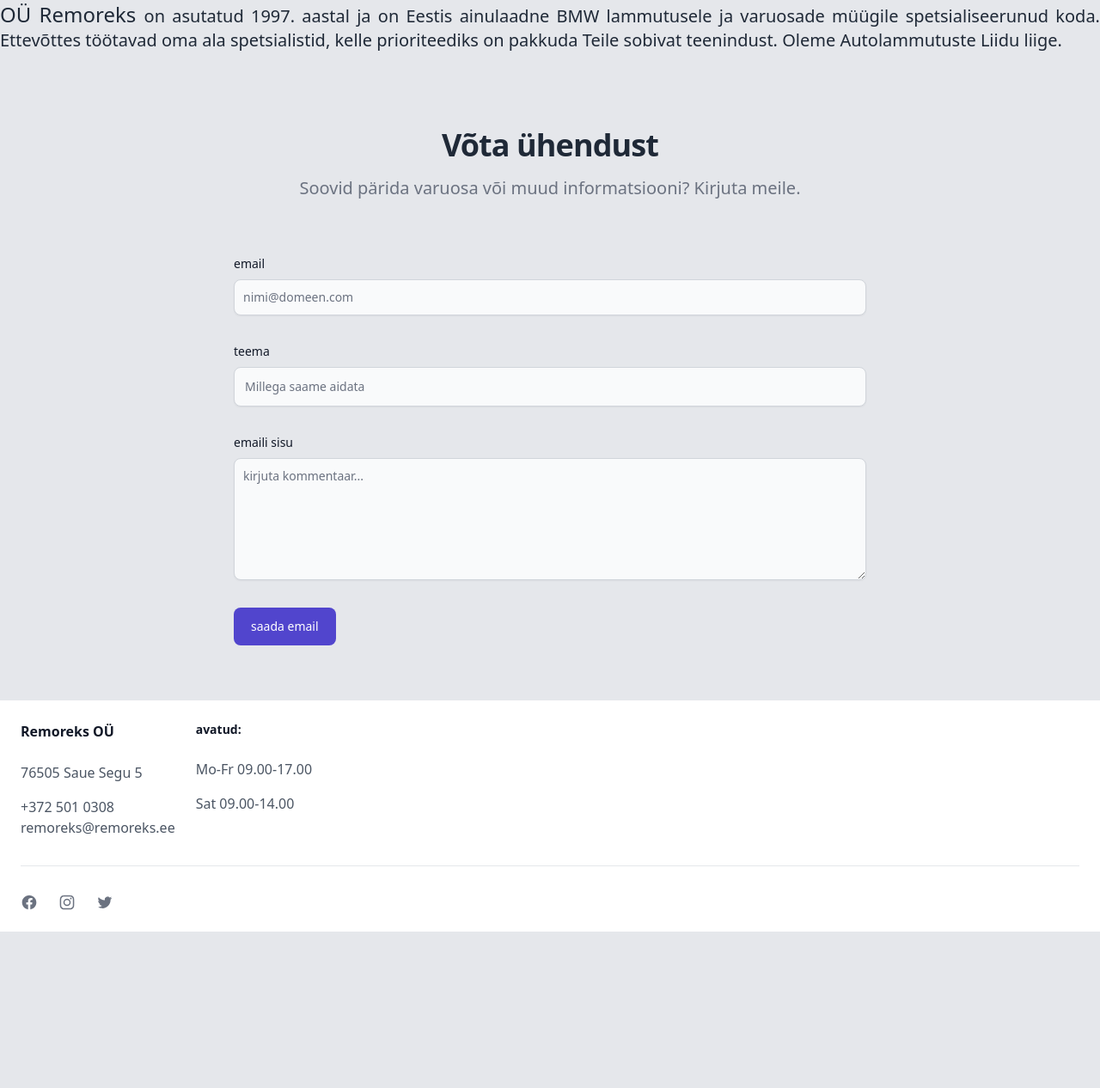
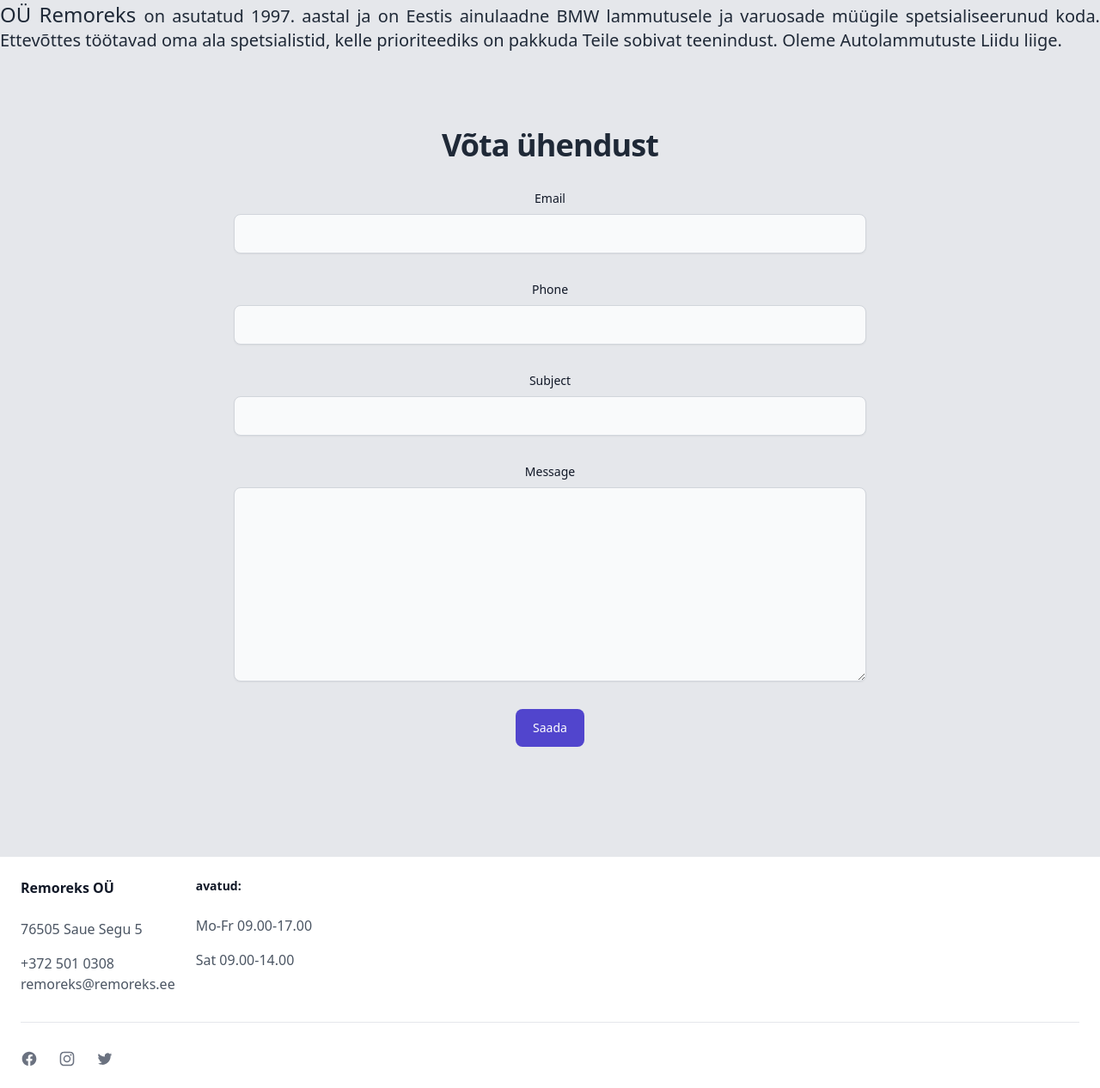
Before and after one commit to TarmoSillajoe/remorex_python, a Django app: page / in a window 1280 px wide. Shown: the part 331-1597 px from the top of the page at 86% size. Before the commit the page ends 1415 px from the top, so only its background shows below. Run offline with Django 4.2, Linux system fonts and the light colour scheme; style sheets or scripts are compiled from the project's sources; some libraries are stand-ins or nearby versions.

Commit message:
Loading query-form with html on home view, added package widget_tweaks to INSTALLED_APPS

```diff
--- a/remorex/settings.py
+++ b/remorex/settings.py
@@ -51,6 +51,7 @@
     "django.contrib.sessions",
     "django.contrib.messages",
     "django.contrib.staticfiles",
+    "widget_tweaks",
     "accounts",
     "yard",
     "posts",
--- a/requirements-dev.txt
+++ b/requirements-dev.txt
@@ -5,3 +5,4 @@
 flake8
 django-nose
 pip-chill
+djlint
--- a/requirements.txt
+++ b/requirements.txt
@@ -24,6 +24,7 @@
 django-phonenumber-field
 django-phonenumbers
 django-storages
+django-widget-tweaks
 executing
 gunicorn
 idna
--- a/templates/home.html
+++ b/templates/home.html
@@ -1,8 +1,9 @@
 {% extends "base.html" %}
 {% load i18n %}
+{% load widget_tweaks %}
 {% block title %}
 Home
-{% endblock  %}
+{% endblock title %}
 {% block content %}
 
 <p class="mb-6 text-xl text-gray-800 dark:text-gray-400 text-justify">
@@ -18,49 +19,17 @@
 </p>
 
 <section class="bg-gray-200 dark:bg-gray-800">
-    <div class="py-8 lg:py-16 px-4 mx-auto max-w-screen-md">
+    <div class="py-8 lg:py-16 px-4 mx-auto max-w-screen-md"
+        id="query-form-container">
         <h2
             class="mb-4 text-4xl tracking-tight font-extrabold text-center text-gray-800 dark:text-gray-400">
             {% translate "Võta ühendust" noop %}</h2>
-        <p
-            class="mb-8 lg:mb-16 font-light text-center text-gray-500 dark:text-gray-400 sm:text-xl">
+        <p class="mb-8 lg:mb-16 font-light text-center text-gray-500 dark:text-gray-400 sm:text-xl"
+            hx-get="{% url 'query' %}"
+            hx-trigger="load">
             Soovid pärida varuosa või muud informatsiooni? Kirjuta
             meile.
         </p>
-        <form action="#"
-            class="space-y-8">
-            <div>
-                <label for="email"
-                    class="block mb-2 text-sm font-medium text-gray-900 dark:text-gray-300">
-                    email</label>
-                <input type="email"
-                    id="email"
-                    class="shadow-sm bg-gray-50 border border-gray-300 text-gray-900 text-sm rounded-lg focus:ring-primary-500 focus:border-primary-500 block w-full p-2.5 dark:bg-gray-700 dark:border-gray-600 dark:placeholder-gray-400 dark:text-white dark:focus:ring-primary-500 dark:focus:border-primary-500 dark:shadow-sm-light"
-                    placeholder="nimi@domeen.com"
-                    required>
-            </div>
-            <div>
-                <label for="subject"
-                    class="block mb-2 text-sm font-medium text-gray-900 dark:text-gray-300">teema</label>
-                <input type="text"
-                    id="subject"
-                    class="block p-3 w-full text-sm text-gray-900 bg-gray-50 rounded-lg border border-gray-300 shadow-sm focus:ring-primary-500 focus:border-primary-500 dark:bg-gray-700 dark:border-gray-600 dark:placeholder-gray-400 dark:text-white dark:focus:ring-primary-500 dark:focus:border-primary-500 dark:shadow-sm-light"
-                    placeholder="Millega saame aidata"
-                    required>
-            </div>
-            <div class="sm:col-span-2">
-                <label for="message"
-                    class="block mb-2 text-sm font-medium text-gray-900 dark:text-gray-400">
-                    emaili sisu</label>
-                <textarea id="message"
-                    rows="6"
-                    class="block p-2.5 w-full text-sm text-gray-900 bg-gray-50 rounded-lg shadow-sm border border-gray-300 focus:ring-primary-500 focus:border-primary-500 dark:bg-gray-700 dark:border-gray-600 dark:placeholder-gray-400 dark:text-white dark:focus:ring-primary-500 dark:focus:border-primary-500"
-                    placeholder="kirjuta kommentaar..."></textarea>
-            </div>
-            <button type="submit"
-                class="py-3 px-5 text-sm font-medium text-center text-white rounded-lg bg-indigo-700 sm:w-fit hover:bg-primary-800 focus:ring-4 focus:outline-none focus:ring-primary-300 dark:indigo-600 dark:hover:bg-primary-700 dark:focus:ring-primary-800">saada
-                email</button>
-        </form>
-    </div>
+
 </section>
 {% endblock content %}
--- a/templates/yard/query.html
+++ b/templates/yard/query.html
@@ -1,6 +1,30 @@
-<h1>Query</h1>
-<form method="post">
+{% load compress %}
+{% load static %}
+{% load widget_tweaks %}
+<form method="post"
+  hx-target="this"
+  hx-swap="outerHTML"
+  class="space-y-8">
   {% csrf_token %}
-  {{ form.as_p }}
-  <div class="form-actions"><button type="submit">Saada</button></div>
+  {{ form.non_field_errors }}
+
+  {% for hidden_field in form.hidden_fields %}
+  {{ hidden_field.errors }}
+  {{ hidden_field }}
+  {% endfor %}
+
+  {% for field in form.visible_fields %}
+  <div>
+    <label
+      class="block mb-2 text-sm font-medium text-gray-900 dark:text-gray-300"
+      for="{{ field.id_for_label }}">{{ field.label }}</label>
+    {{ field|add_class:'block p-3 w-full text-sm text-gray-900 bg-gray-50 rounded-lg border border-gray-300 shadow-sm focus:ring-primary-500 focus:border-primary-500 dark:bg-gray-700 dark:border-gray-600 dark:placeholder-gray-400 dark:text-white dark:focus:ring-primary-500 dark:focus:border-primary-500 dark:shadow-sm-light' }}
+    {{ field.errors }}
+    {{ field.help_text }}
+  </div>
+  {% endfor %}
+  <div class="form-actions">
+    <button type="submit"
+      class="py-3 px-5 text-sm font-medium text-center text-white rounded-lg bg-indigo-700 sm:w-fit hover:bg-primary-800 focus:ring-4 focus:outline-none focus:ring-primary-300 dark:indigo-600 dark:hover:bg-primary-700 dark:focus:ring-primary-800">Saada</button>
+  </div>
 </form>
```
